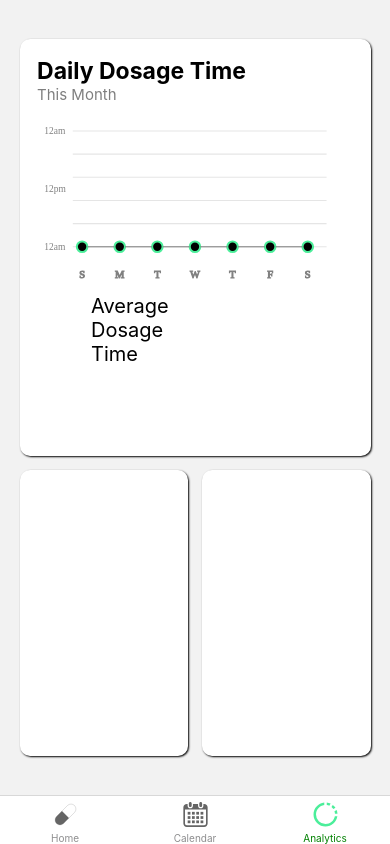
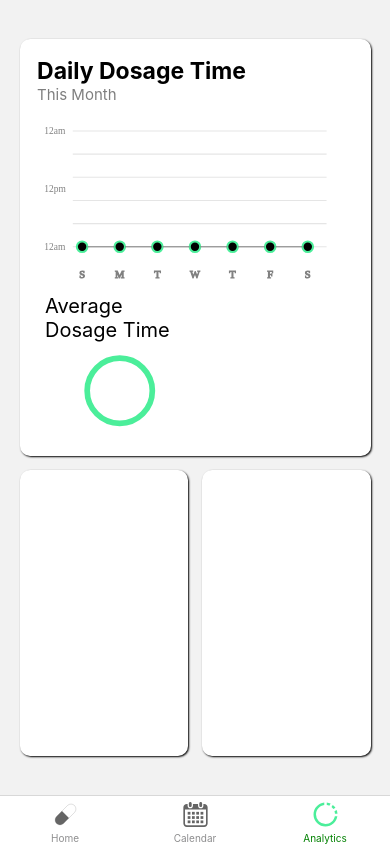
Before and after one commit to SamBehm/med-track, a React Native app: screen /Analytics in a window 390 px wide. Built offline with nearby package versions, Linux system fonts and the light colour scheme.

Commit message:
created AnimatedPercentageCircle that loads to percentage given in props, and used it to display average dosage time

```diff
--- a/babel.config.js
+++ b/babel.config.js
@@ -1,6 +1,7 @@
-module.exports = function(api) {
+module.exports = function (api) {
   api.cache(true);
   return {
     presets: ['babel-preset-expo'],
+    plugins: ['react-native-reanimated/plugin'],
   };
 };
--- /dev/null
+++ b/components/AnimatedPercentageCircle.js
@@ -0,0 +1,44 @@
+import Svg, { Circle } from 'react-native-svg';
+import Animated, { useAnimatedProps, useSharedValue, withTiming } from 'react-native-reanimated';
+import { useEffect } from 'react';
+import { View } from 'react-native';
+
+const AnimCircle = Animated.createAnimatedComponent(Circle);
+
+function AnimatedPercentageCircle(props) {
+
+        const radius = props.radius;
+        const circumference = 2 * Math.PI * radius;
+
+        const progress = useSharedValue(0);
+        const animProps = useAnimatedProps(() => {
+                return {
+                        strokeDashoffset: (circumference * progress.value)
+                }
+        });
+
+        useEffect(() => {
+                progress.value = withTiming((1 - props.percent), { duration: 1000 });
+        }, []);
+
+
+        return (
+                <View style={props.containerStyle}>
+                        <Svg height="85%" width="85%" viewBox='0 0 100 100'>
+                                <AnimCircle
+                                        animatedProps={animProps}
+                                        cx="50"
+                                        cy="50"
+                                        r={radius}
+                                        stroke={props.strokeColor}
+                                        strokeWidth={props.strokeWidth}
+                                        fill={props.fill}
+                                        strokeDasharray={circumference}
+                                        strokeDashoffset={circumference}
+                                />
+                        </Svg>
+                </View>
+        )
+}
+
+export default AnimatedPercentageCircle;
--- a/components/Navigator.js
+++ b/components/Navigator.js
@@ -58,7 +58,8 @@ export default function Navigator() {
                                                         }
                                                         return <GraphSVG width={25} height={25} color={strokeColor} opacity={opacity} />
                                                 },
-                                                tabBarActiveTintColor: 'green'
+                                                tabBarActiveTintColor: 'green',
+                                                unmountOnBlur: true
                                         }}
                                 />
                         </Tab.Navigator>
--- a/package.json
+++ b/package.json
@@ -20,7 +20,8 @@
     "react-native-gesture-handler": "^2.8.0",
     "react-native-svg": "13.4.0",
     "react-native-swipe-gestures": "^1.0.5",
-    "react-native-swiper": "^1.6.0"
+    "react-native-swiper": "^1.6.0",
+    "react-native-reanimated": "~2.12.0"
   },
   "devDependencies": {
     "@babel/core": "^7.12.9"
--- a/screens/AnalyticsScreen.js
+++ b/screens/AnalyticsScreen.js
@@ -1,6 +1,7 @@
 import { Component } from "react";
 import { View, Text, StyleSheet } from "react-native";
 import AnimatedLoadCircle from "../components/AnimatedLoadCircle";
+import AnimatedPercentageCircle from "../components/AnimatedPercentageCircle";
 import LineChart from "../components/graphing/LineChart";
 import { medStatusOfDate } from "../libs/localStorageHandler/localStorage";
 
@@ -29,6 +30,15 @@ class AnalyticsScreen extends Component {
         }
 
         render() {
+                let averageDosageTimesPerDay, averageDosageTime;
+                if (this.state.monthData) {
+                        averageDosageTimesPerDay = averageTimeTakenPerDay(this.state.monthData);
+                        averageDosageTime = (averageDosageTimesPerDay.reduce(
+                                (prev, current) => prev + current
+                        )) / averageDosageTimesPerDay.length;
+                }
+
+
                 return (
                         <View style={[styles.container, { marginVertical: "10%", marginHorizontal: "5%" }]}>
                                 <View style={[styles.graphContainer, styles.statContainer]}>
@@ -43,7 +53,7 @@ class AnalyticsScreen extends Component {
                                                         lineColor={"grey"}
                                                         pointColor={"#4bee9a"}
                                                         pointRadius={5}
-                                                        data={averageTimeTakenPerDay(this.state.monthData)}
+                                                        data={averageDosageTimesPerDay}
                                                         maxYValue={24}
                                                         xAxisLabels={["S", "M", "T", "W", "T", "F", "S"]}
                                                         // yAxisLabels={[...Array(12).keys()].map((value) => { return `${value * 2}` })}
@@ -60,6 +70,14 @@ class AnalyticsScreen extends Component {
                                         <View style={[styles.horizontalContainer, { flex: 1 }]}>
                                                 <View style={{ flex: 1 }}>
                                                         <Text style={{ fontSize: 20 }}>Average Dosage Time</Text>
+                                                        <AnimatedPercentageCircle
+                                                                radius={40}
+                                                                containerStyle={{ flex: 1, justifyContent: "center", alignItems: "center" }}
+                                                                strokeWidth={7}
+                                                                strokeColor={"#4bee9a"}
+                                                                fill={"white"}
+                                                                percent={averageDosageTime == null ? 0 : (averageDosageTime / (12 * 60))}
+                                                        />
                                                 </View>
                                                 <View style={{ flex: 1 }}>
 
```
Also changed, not shown: 1 other file (tests, documents, lock files or other folders).
